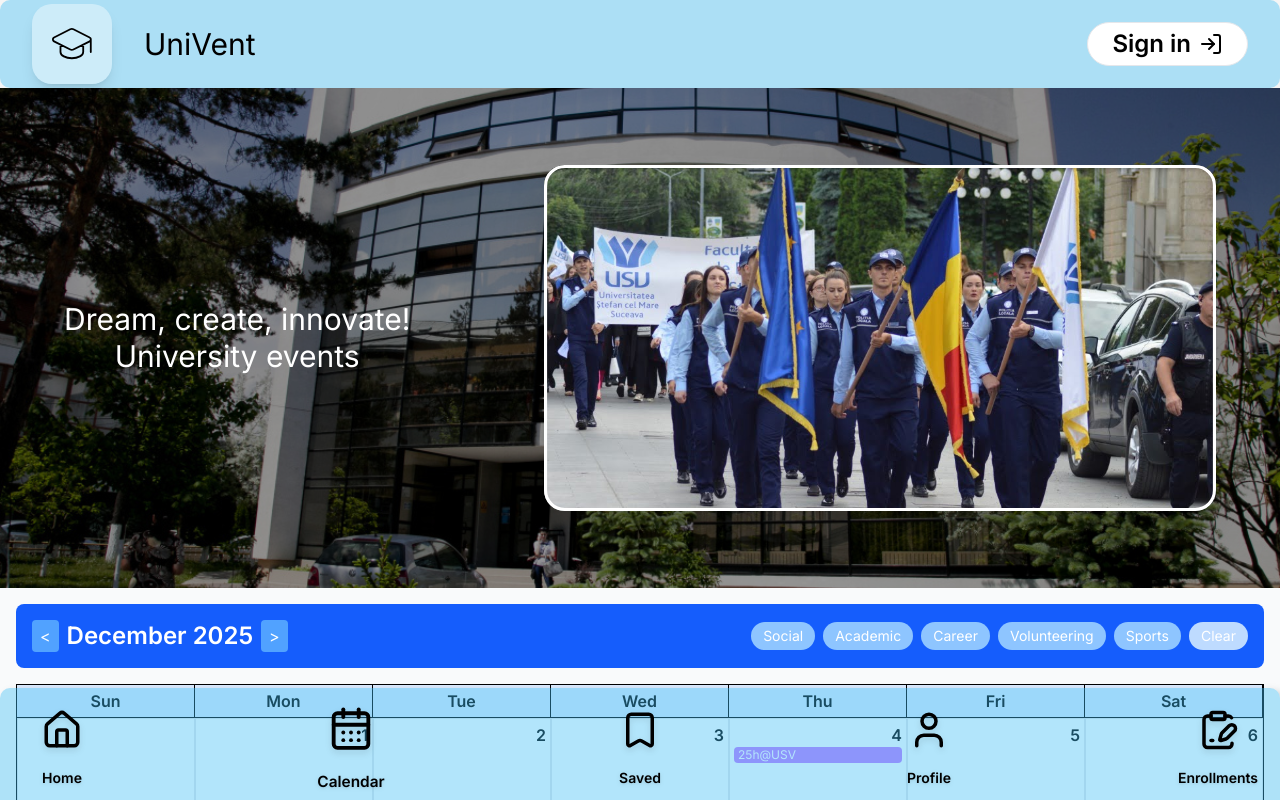
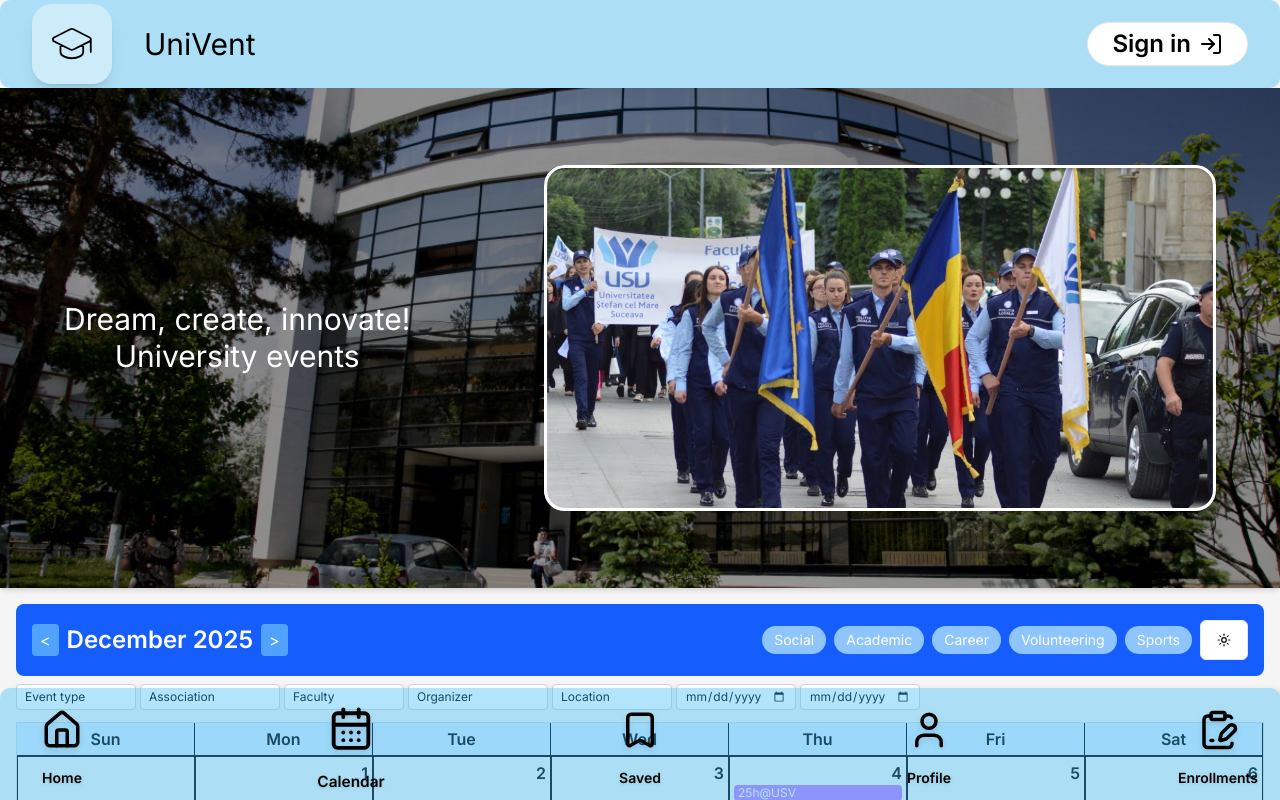
Before and after one commit to UniVentTeam/univent-frontend, a React (Vite) app: page /events/calendar in a window 1280 px wide. Shown: the top 800 px of the page. Built offline with nearby package versions, Linux system fonts and the light colour scheme; what openapi-fetch would draw is missing.

Commit message:
Update Calendar ( Dark Mode + Filtare) - Iustin

```diff
--- a/src/pages/Events/EventsCalendar.tsx
+++ b/src/pages/Events/EventsCalendar.tsx
@@ -1,5 +1,8 @@
 import React, { useState } from "react";
 import { events as eventsData } from "./data/eventsData";
+import { ThemeToggle } from "@/components/ThemeToggle";
+
+/* ================= TYPES ================= */
 
 type EventType =
   | "social"
@@ -16,7 +19,11 @@ interface Event {
   time?: string;
   location?: string;
   organizer?: string;
+  association?: string;
+  faculty?: string;
 }
+
+/* ================= CONSTANTS ================= */
 
 const FILTERS: { label: string; value: EventType }[] = [
   { label: "Social", value: "social" },
@@ -26,11 +33,14 @@ const FILTERS: { label: string; value: EventType }[] = [
   { label: "Sports", value: "sports" },
 ];
 
-// Transformăm datele din eventsdata.ts
+/* ================= DATA TRANSFORM ================= */
+
 const transformEvents = (rawEvents: typeof eventsData): Event[] => {
   return rawEvents.map((evt) => {
-    let dateOnly = evt.date.split(" *")[0]; // ia partea de data înainte de "*"
-    let time = evt.date.includes("*") ? evt.date.split("*")[1].trim() : undefined;
+    const dateOnly = evt.date.split(" *")[0];
+    const time = evt.date.includes("*")
+      ? evt.date.split("*")[1].trim()
+      : undefined;
 
     return {
       id: evt.id,
@@ -38,19 +48,44 @@ const transformEvents = (rawEvents: typeof eventsData): Event[] => {
       type: evt.category as EventType,
       date: dateOnly,
       time,
-      location: evt.location,
-      organizer: evt.organizer,
+      location: evt.location || undefined,
+      organizer: evt.organizer || undefined,
+      associationId: evt.associationId || undefined,
+      faculty: evt.faculty || undefined, // ✅ AICI e FIX-ul
     };
   });
 };
 
+
+
 const EVENTS: Event[] = transformEvents(eventsData);
+
+const unique = (arr: (string | undefined)[]) =>
+  Array.from(new Set(arr.filter(Boolean))) as string[];
+
+/* ================= COMPONENT ================= */
 
 const EventCalendar: React.FC = () => {
   const today = new Date();
   const [currentMonth, setCurrentMonth] = useState<Date>(today);
   const [selectedFilters, setSelectedFilters] = useState<EventType[]>([]);
   const [selectedDate, setSelectedDate] = useState<string | null>(null);
+
+  /* ---- DROPDOWN FILTER STATES ---- */
+  const [eventType, setEventType] = useState<EventType | "">("");
+  const [association, setAssociation] = useState("");
+  const [faculty, setFaculty] = useState("");
+  const [organizer, setOrganizer] = useState("");
+  const [location, setLocation] = useState("");
+  const [dateFrom, setDateFrom] = useState("");
+  const [dateTo, setDateTo] = useState("");
+
+  /* ---- DROPDOWN STYLE (DARK MODE FIX) ---- */
+  const dropdownClass =
+    "px-2 py-1 text-xs rounded border " +
+    "bg-white text-black border-gray-300 " +
+    "dark:bg-gray-800 dark:text-white dark:border-gray-600 " +
+    "focus:outline-none focus:ring-1 focus:ring-blue-500";
 
   const toggleFilter = (value: EventType) => {
     setSelectedFilters((filters) =>
@@ -61,10 +96,23 @@ const EventCalendar: React.FC = () => {
     setSelectedDate(null);
   };
 
-  const filteredEvents =
-    selectedFilters.length === 0
-      ? EVENTS
-      : EVENTS.filter((evt) => selectedFilters.includes(evt.type));
+  const ASSOCIATIONS = unique(EVENTS.map((e) => e.association));
+  const FACULTIES = unique(EVENTS.map((e) => e.faculty));
+  const ORGANIZERS = unique(EVENTS.map((e) => e.organizer));
+  const LOCATIONS = unique(EVENTS.map((e) => e.location));
+
+  const filteredEvents = EVENTS.filter((evt) => {
+    if (selectedFilters.length && !selectedFilters.includes(evt.type))
+      return false;
+    if (eventType && evt.type !== eventType) return false;
+    if (association && evt.association !== association) return false;
+    if (faculty && evt.faculty !== faculty) return false;
+    if (organizer && evt.organizer !== organizer) return false;
+    if (location && evt.location !== location) return false;
+    if (dateFrom && evt.date < dateFrom) return false;
+    if (dateTo && evt.date > dateTo) return false;
+    return true;
+  });
 
   const eventsByDate: Record<string, Event[]> = {};
   filteredEvents.forEach((evt) => {
@@ -72,88 +120,170 @@ const EventCalendar: React.FC = () => {
     eventsByDate[evt.date].push(evt);
   });
 
-  const prevMonth = () => {
-    setCurrentMonth((prev) => new Date(prev.getFullYear(), prev.getMonth() - 1, 1));
-    setSelectedDate(null);
-  };
-
-  const nextMonth = () => {
-    setCurrentMonth((prev) => new Date(prev.getFullYear(), prev.getMonth() + 1, 1));
-    setSelectedDate(null);
-  };
-
   const year = currentMonth.getFullYear();
   const month = currentMonth.getMonth();
   const firstDay = new Date(year, month, 1).getDay();
   const daysInMonth = new Date(year, month + 1, 0).getDate();
 
-  const calendarDays: (number | null)[] = Array.from({ length: firstDay }, () => null);
-  for (let i = 1; i <= daysInMonth; i++) calendarDays.push(i);
+  const calendarDays: (number | null)[] = [
+    ...Array(firstDay).fill(null),
+    ...Array.from({ length: daysInMonth }, (_, i) => i + 1),
+  ];
 
   const monthName = currentMonth.toLocaleString("default", { month: "long" });
 
   return (
-    <div className="h-screen overflow-y-auto bg-gray-50 relative">
-      <div className="max-w-7xl mx-auto p-4 pb-32">
-        {/* Header luna + filtre */}
-        <div className="flex items-center justify-between mb-4 bg-blue-600 text-white rounded-lg p-4 sticky top-0 z-10">
+    <div className="relative h-screen overflow-y-auto bg-bg text-text">
+      <div className="p-4 pb-32 mx-auto max-w-7xl">
+
+        {/* ===== HEADER ===== */}
+        <div className="sticky top-0 z-10 flex items-center justify-between p-4 mb-2 text-white bg-blue-600 rounded-lg">
           <div className="flex items-center gap-2">
-            <button onClick={prevMonth} className="px-2 py-1 bg-blue-400 rounded hover:bg-blue-500">
+            <button
+              onClick={() =>
+                setCurrentMonth(new Date(year, month - 1, 1))
+              }
+              className="px-2 py-1 bg-blue-400 rounded"
+            >
               {"<"}
             </button>
-            <h2 className="text-2xl font-bold">{monthName} {year}</h2>
-            <button onClick={nextMonth} className="px-2 py-1 bg-blue-400 rounded hover:bg-blue-500">
+            <h2 className="text-2xl font-bold">
+              {monthName} {year}
+            </h2>
+            <button
+              onClick={() =>
+                setCurrentMonth(new Date(year, month + 1, 1))
+              }
+              className="px-2 py-1 bg-blue-400 rounded"
+            >
               {">"}
             </button>
           </div>
-          <div className="flex gap-2">
+
+          {/* EXISTING TYPE PILLS */}
+          <div className="flex items-center gap-2">
             {FILTERS.map((f) => (
               <button
                 key={f.value}
+                onClick={() => toggleFilter(f.value)}
                 className={`px-3 py-1 rounded-full text-sm ${
                   selectedFilters.includes(f.value)
                     ? "bg-white text-blue-600"
                     : "bg-blue-300 text-white"
                 }`}
-                onClick={() => toggleFilter(f.value)}
               >
                 {f.label}
               </button>
             ))}
-            <button
-              className="px-3 py-1 rounded-full text-sm bg-blue-200 text-white"
-              onClick={() => {
-                setSelectedFilters([]);
-                setSelectedDate(null);
-              }}
-            >
-              Clear
-            </button>
+            <ThemeToggle />
           </div>
         </div>
 
-        {/* Calendar */}
-        <div className="grid grid-cols-7 gap-0 border">
+        {/* ===== DROPDOWN FILTER ROW ===== */}
+        <div className="flex flex-wrap items-center justify-start gap-1 mb-3">
+          <select
+            value={eventType}
+            onChange={(e) =>
+              setEventType(e.target.value as EventType | "")
+            }
+            className={`${dropdownClass} w-[120px] [&>option]:bg-gray-800 [&>option]:text-white`}
+          >
+            <option value="">Event type</option>
+            {FILTERS.map((f) => (
+              <option key={f.value} value={f.value}>
+                {f.label}
+              </option>
+            ))}
+          </select>
+
+          <select
+            value={association}
+            onChange={(e) => setAssociation(e.target.value)}
+            className={`${dropdownClass} w-[140px] [&>option]:bg-gray-800 [&>option]:text-white`}
+          >
+            <option value="">Association</option>
+            {ASSOCIATIONS.map((a) => (
+              <option key={a}>{a}</option>
+            ))}
+          </select>
+
+          <select
+            value={faculty}
+            onChange={(e) => setFaculty(e.target.value)}
+            className={`${dropdownClass} w-[120px] [&>option]:bg-gray-800 [&>option]:text-white`}
+          >
+            <option value="">Faculty</option>
+            {FACULTIES.map((f) => (
+              <option key={f}>{f}</option>
+            ))}
+          </select>
+
+          <select
+            value={organizer}
+            onChange={(e) => setOrganizer(e.target.value)}
+            className={`${dropdownClass} w-[140px] [&>option]:bg-gray-800 [&>option]:text-white`}
+          >
+            <option value="">Organizer</option>
+            {ORGANIZERS.map((o) => (
+              <option key={o}>{o}</option>
+            ))}
+          </select>
+
+          <select
+            value={location}
+            onChange={(e) => setLocation(e.target.value)}
+            className={`${dropdownClass} w-[120px] [&>option]:bg-gray-800 [&>option]:text-white`}
+          >
+            <option value="">Location</option>
+            {LOCATIONS.map((l) => (
+              <option key={l}>{l}</option>
+            ))}
+          </select>
+
+          <input
+            type="date"
+            value={dateFrom}
+            onChange={(e) => setDateFrom(e.target.value)}
+            className={`${dropdownClass} w-[120px]`}
+          />
+
+          <input
+            type="date"
+            value={dateTo}
+            onChange={(e) => setDateTo(e.target.value)}
+            className={`${dropdownClass} w-[120px]`}
+          />
+        </div>
+
+        {/* ===== CALENDAR ===== */}
+        <div className="grid grid-cols-7 gap-0 border border-gray-300 dark:border-gray-700">
           {["Sun", "Mon", "Tue", "Wed", "Thu", "Fri", "Sat"].map((day) => (
-            <div key={day} className="font-bold text-center border-b border-r bg-blue-100 p-1 sticky top-[64px] z-5">
+            <div
+              key={day}
+              className="p-1 font-bold text-center bg-blue-100 border-b border-r dark:bg-gray-800"
+            >
               {day}
             </div>
           ))}
 
           {calendarDays.map((day, idx) => {
-            const dateStr = day ? `${year}-${String(month + 1).padStart(2, "0")}-${String(day).padStart(2, "0")}` : "";
-            const dayEvents = day && eventsByDate[dateStr] ? eventsByDate[dateStr] : [];
+            const dateStr = day
+              ? `${year}-${String(month + 1).padStart(2, "0")}-${String(
+                  day
+                ).padStart(2, "0")}`
+              : "";
+
+            const dayEvents =
+              day && eventsByDate[dateStr] ? eventsByDate[dateStr] : [];
 
             return (
               <div
                 key={idx}
-                className={`h-24 border border-gray-200 p-1 flex flex-col cursor-pointer ${
-                  selectedDate === dateStr ? "bg-blue-100" : "bg-white"
-                }`}
-                onClick={() => day && setSelectedDate(dateStr)}
+                className="h-24 p-1 border cursor-pointer"
               >
-                <div className="text-right font-bold">{day}</div>
-                <div className="flex flex-col gap-0.5 overflow-y-auto text-xs">
+                <div className="font-bold text-right">{day}</div>
+
+                <div className="flex flex-col gap-0.5 text-xs">
                   {dayEvents.slice(0, 3).map((evt) => (
                     <span
                       key={evt.id}
@@ -165,39 +295,19 @@ const EventCalendar: React.FC = () => {
                           : evt.type === "career"
                           ? "bg-green-500"
                           : evt.type === "volunteering"
-                          ? "bg-yellow-400"
+                          ? "bg-yellow-400 text-black"
                           : "bg-blue-400"
                       }`}
                     >
                       {evt.title}
                     </span>
                   ))}
-                  {dayEvents.length > 3 && (
-                    <span className="text-gray-500 text-[9px]">+{dayEvents.length - 3} more</span>
-                  )}
                 </div>
               </div>
             );
           })}
         </div>
 
-        {/* Detalii evenimente */}
-        {selectedDate && eventsByDate[selectedDate] && (
-          <div className="mt-4 p-4 border rounded shadow bg-gray-50">
-            <h3 className="font-bold text-lg mb-2">
-              Events on {new Date(selectedDate).toDateString()}
-            </h3>
-            {eventsByDate[selectedDate].map((evt) => (
-              <div key={evt.id} className="mb-2 p-2 border rounded">
-                <div className="font-semibold">{evt.title}</div>
-                <div className="text-sm text-gray-600">{evt.type}</div>
-                {evt.time && <div className="text-sm">{evt.time}</div>}
-                {evt.location && <div className="text-sm">Location: {evt.location}</div>}
-                {evt.organizer && <div className="text-sm">Organizer: {evt.organizer}</div>}
-              </div>
-            ))}
-          </div>
-        )}
       </div>
     </div>
   );
```
